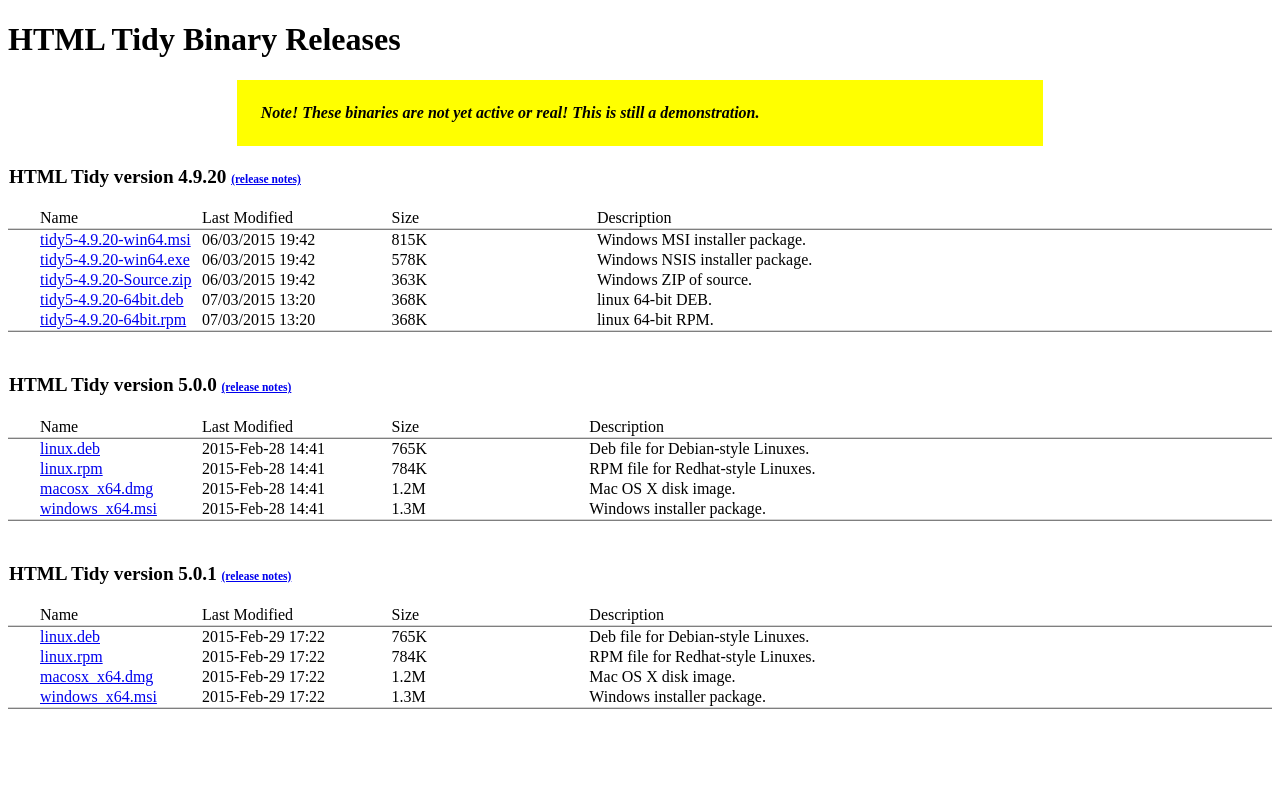
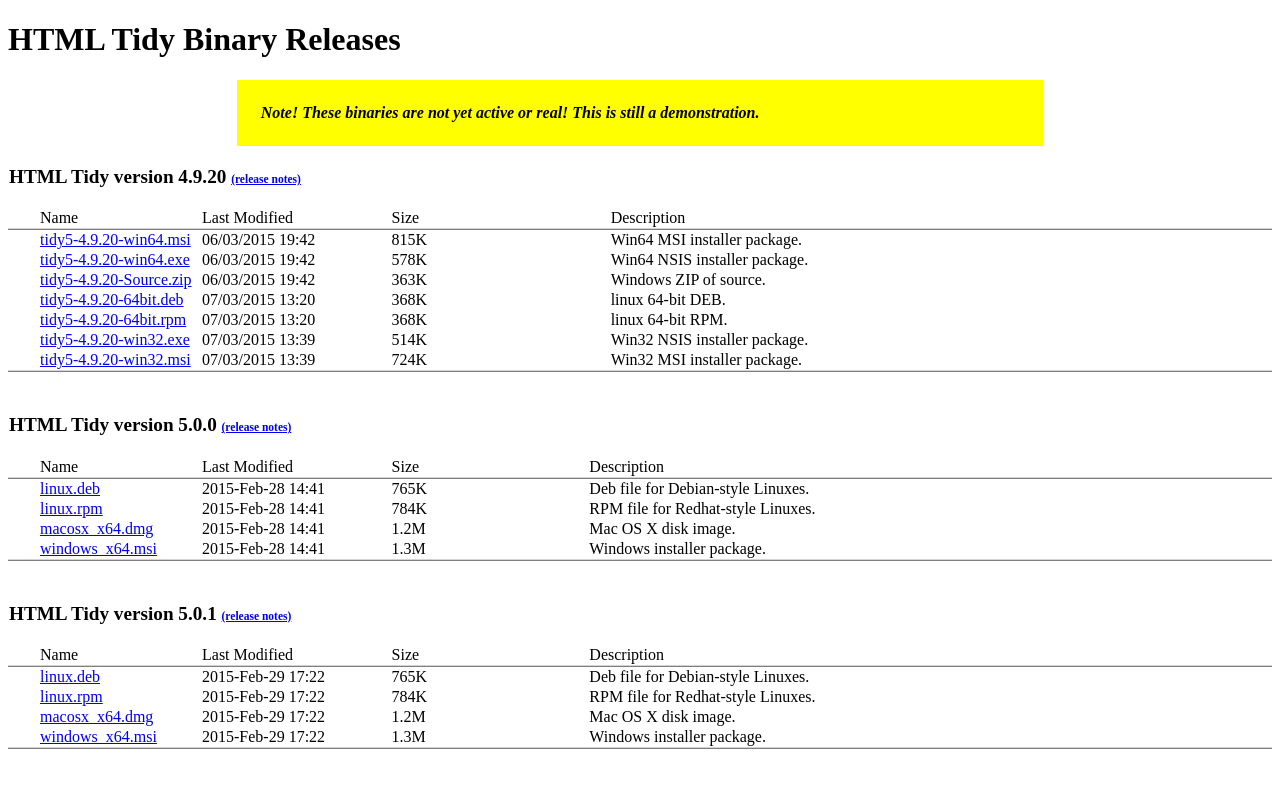
Before and after one commit to htacg/html-tidy.org.binaries, a Jekyll site: the page built from index.html, in a window 1280 px wide. Shown: the top 788 px of the page. Built offline with Jekyll 4.4.1, drawn with Linux system fonts in a browser that asks for light colours.

Commit message:
Add 32-bit install

```diff
--- a/_data/tidy.yml
+++ b/_data/tidy.yml
@@ -5,12 +5,12 @@
     - filename: tidy5-4.9.20-win64.msi
       filesize: 815K
       modified: "06/03/2015  19:42"
-      describe: "Windows MSI installer package."
+      describe: "Win64 MSI installer package."
 
     - filename: tidy5-4.9.20-win64.exe
       filesize: 578K
       modified: "06/03/2015  19:42"
-      describe: "Windows NSIS installer package."
+      describe: "Win64 NSIS installer package."
 
     - filename: tidy5-4.9.20-Source.zip
       filesize: 363K
@@ -26,6 +26,16 @@
       filesize: 368K
       modified: "07/03/2015  13:20"
       describe: "linux 64-bit RPM."
+
+    - filename: tidy5-4.9.20-win32.exe
+      filesize: 514K
+      modified: "07/03/2015  13:39"
+      describe: "Win32 NSIS installer package."
+
+    - filename: tidy5-4.9.20-win32.msi
+      filesize: 724K
+      modified: "07/03/2015  13:39"
+      describe: "Win32 MSI installer package."
 
 - path: tidy500
   heading: "HTML Tidy version 5.0.0"
```
Also changed, not shown: 2 other files.
